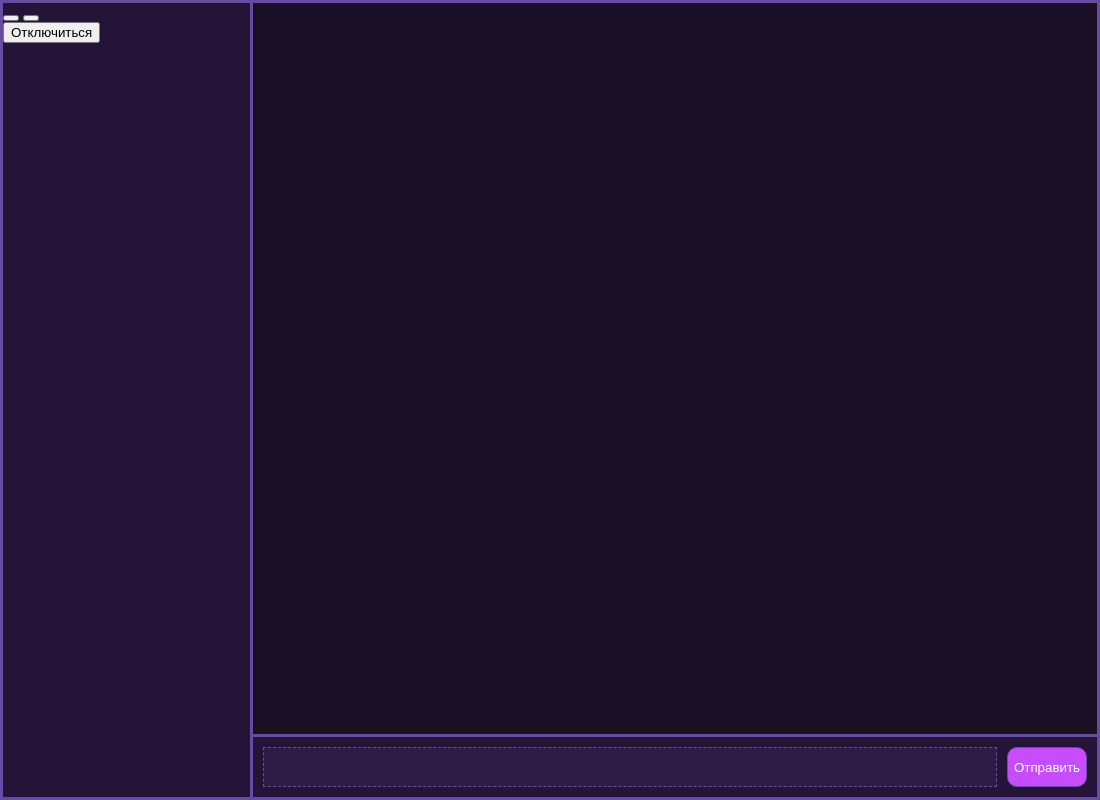
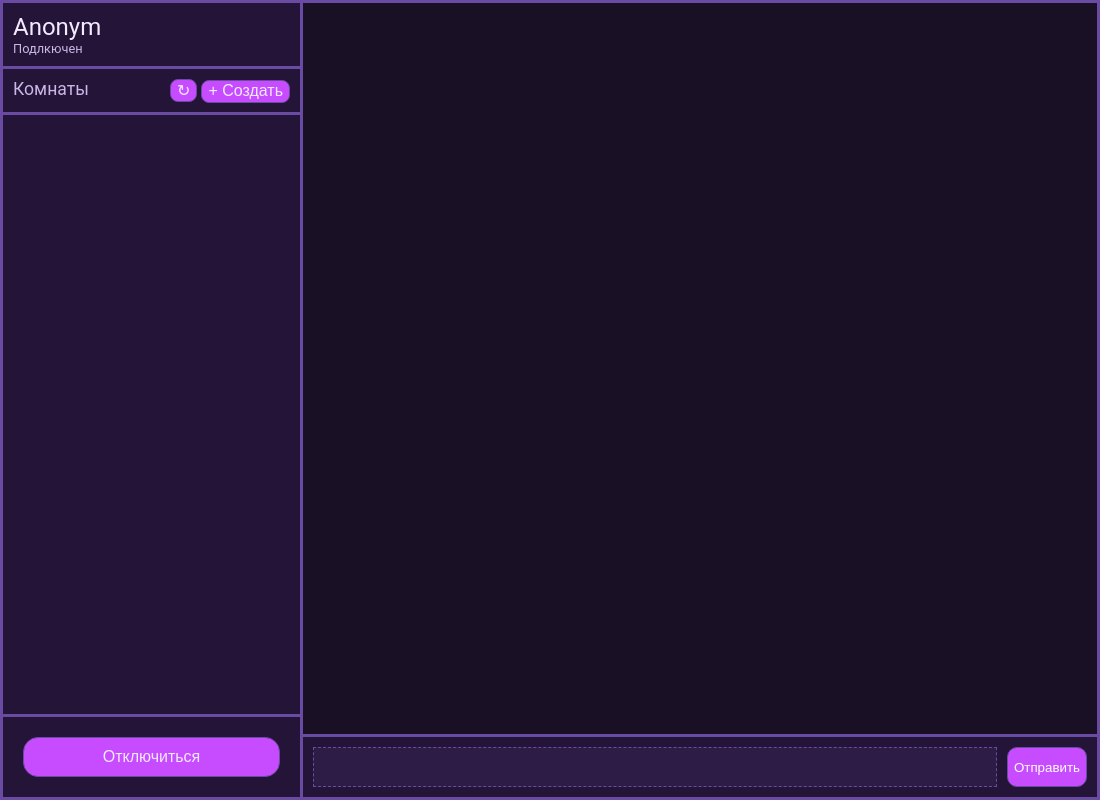
Before and after one commit to grekovpavel019/tic-tac-toe-tcp, an Electron app: page index.html in a window 1100 px wide. Drawn offline with Linux system fonts and the light colour scheme.

Commit message:
create game sidebar and add them styles

```diff
--- a/index.html
+++ b/index.html
@@ -23,13 +23,20 @@
             <div class="game__sidebar">
 
                 <div class="sidebar__header">
-                    <span class="username"></span>
+                    <span class="username">Anonym</span>
+                    <h3>Подлкючен</h3>
                 </div>
 
                 <div class="sidebar__section">
-                    <h2></h2>
-                    <button class="room-interact-btn"></button>
-                    <button class="room-interact-btn"></button>
+                    <h2>Комнаты</h2>
+                    <div class="section__buttons">
+                        <button class="room-interact-btn">↻</button>
+                        <button class="room-interact-btn">+ Создать</button>
+                    </div>
+                </div>
+
+                <div class="sidebar__rooms">
+
                 </div>
 
                 <div class="disconnect">
--- a/server.js
+++ b/server.js
@@ -3,7 +3,6 @@ const net = require("net");
 const clients = new Map();
 
 const server = net.createServer((socket) => {
-    console.log("Кто-то подключился");
 
     let buffer = '';
     socket.on("data", (data) => {
@@ -19,8 +18,6 @@ const server = net.createServer((socket) => {
 
             switch (message.type) {
                 case "CONNECT": {
-                    console.log("Подключился вот этот пидорас: " + socket.remotePort);
-
                     if (clients.has(message.userName)) {
 
                         socket.write(JSON.stringify({
@@ -29,6 +26,8 @@ const server = net.createServer((socket) => {
                         }) + "\n")
                         return;
                     }
+
+                    console.log(`Клиент ${socket.remotePort} присоединился под зарегестрировался под именем ${message.userName}`);
 
                     socket.write(JSON.stringify({
                         type: "LOGIN_SUCCESS"
--- a/style/style.css
+++ b/style/style.css
@@ -44,6 +44,9 @@ h3,
 h4,
 h5,
 h6 {
+    font-style: none;
+    font-weight: normal;
+    font-size: 1em;
     margin: 0;
 }
 
@@ -158,7 +161,7 @@ h6 {
     height: 100%;
 
     display: grid;
-    grid-template-columns: 250px 1fr;
+    grid-template-columns: 300px 1fr;
     grid-template-rows: 1fr auto;
     grid-template-areas:
     "users chat"
@@ -172,9 +175,93 @@ h6 {
 .game__sidebar {
     grid-area: users;
 
+    display: flex;
+    flex-direction: column;
+
     border-right: 3px solid var(--border);
 
     background-color: var(--surface-2);
+}
+
+.sidebar__header {
+    padding: 10px;
+
+    border-bottom: 3px solid var(--border);
+}
+
+.username {
+    font-size: 1.5em;
+
+    color: var(--text-primary);
+}
+
+.sidebar__header h3 {
+    font-size: .8em;
+    color: var(--text-secondary);
+}
+
+.sidebar__section {
+    display: flex;
+    justify-content: space-between;
+
+    padding: 10px;
+
+    border-bottom: 3px solid var(--border);
+}
+
+.sidebar__section h2 {
+    font-size: 1.1em;
+
+    color: var(--text-secondary);
+}
+
+.section__buttons button {
+    font-size: 1em;
+
+    height: 100%;
+
+    background-color: var(--accent);
+
+    color: var(--text-primary);
+
+    border: 1px solid var(--border);
+    border-radius: 8px;
+
+    cursor: pointer;
+
+    transition: background-color .2s ease;
+}
+
+.section__buttons button:hover {
+    background-color: var(--accent-hover);
+}
+
+.sidebar__rooms {
+    height: 100%;
+}
+
+.disconnect {
+    padding: 20px;
+
+    border-top: 3px solid var(--border);
+}
+
+.disconnect button {
+    font-size: 1em;
+
+    height: 100%;
+    width: 100%;
+
+    background-color: var(--accent);
+
+    color: var(--text-primary);
+
+    padding: 10px;
+
+    border: 1px solid var(--border);
+    border-radius: 15px;
+
+    cursor: pointer;
 }
 
 .messenger__chat {
```
Also changed, not shown: main.js (line endings or trailing spaces).
